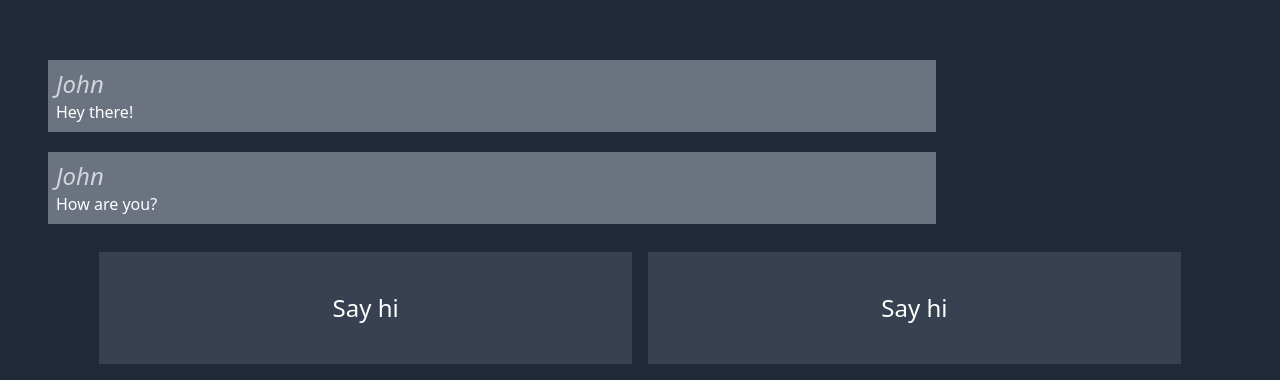
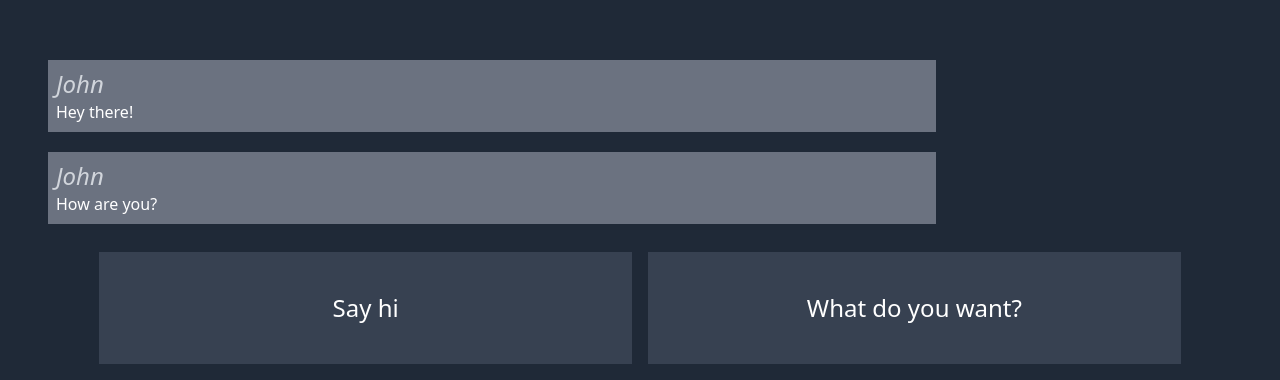
Before and after one commit to bigbeno37/react-interactive-story-prototype, a React (Vite) app: page / in a window 1280 px wide. Shown: the part 420-800 px from the top of the page. Built offline with nearby package versions, Linux system fonts and the light colour scheme.

Commit message:
Added more choices and outcomes; Refactored types out of Engine.ts; Adjusted styling of You dialogue

```diff
--- /dev/null
+++ b/src/Outcome.ts
@@ -0,0 +1,14 @@
+import {Event} from './types/Event';
+import {Milliseconds} from './types/utils';
+
+export type WaitEvent = {
+	type: 'WAIT',
+	duration: Milliseconds
+}
+
+export const wait = (duration: Milliseconds): WaitEvent => ({
+	type: 'WAIT',
+	duration
+});
+
+export type Outcome = () => Generator<Event | WaitEvent, void>;
--- a/src/components/App.tsx
+++ b/src/components/App.tsx
@@ -1,8 +1,10 @@
 import {Dialogue} from './Dialogue';
 import {Choices} from './Choices';
-import {Event, Milliseconds, Outcome, ShowChoicesEvent, ShowDialogueEvent} from '../Engine';
 import {useEffect, useMemo, useRef, useState} from 'react';
-import {CHOICES, INITIAL_OUTCOME, OUTCOMES} from '../story/chapter1';
+import {CHOICES, InitialOutcome, OUTCOMES} from '../story/chapter1';
+import {Event, ShowChoicesEvent, ShowDialogueEvent} from '../types/Event';
+import {Milliseconds} from '../types/utils';
+import {Outcome} from '../Outcome';
 
 const pause = (duration: Milliseconds) => new Promise(resolve => setTimeout(resolve, duration));
 
@@ -58,7 +60,7 @@ const useEngine = (initialOutcome: Outcome): [ShowDialogueEvent[], ShowChoicesEv
 };
 
 export const App = () => {
-	const [dialogue, choices, selectChoice] = useEngine(INITIAL_OUTCOME);
+	const [dialogue, choices, selectChoice] = useEngine(InitialOutcome);
 
 	return <div className="h-full flex flex-col bg-gray-800">
 		<div className="h-full self-center p-2 flex flex-col w-full xl:w-[1200px]">
--- a/src/components/Choice.tsx
+++ b/src/components/Choice.tsx
@@ -1,7 +1,7 @@
 import {CHOICES} from '../story/chapter1';
 
 type ChoiceProps = {
-	choice: string,
+	choice: keyof typeof CHOICES,
 	selectChoice: (choice: keyof typeof CHOICES) => void
 };
 
@@ -10,6 +10,6 @@ export const Choice = ({ choice, selectChoice }: ChoiceProps) => {
 		className="text-white w-[45%] bg-gray-700 m-2 text-2xl"
 		onClick={() => selectChoice(choice)}
 	>
-		{ CHOICES[choice].text }
+		{ (CHOICES[choice] ?? { text: `${choice} is not listed in CHOICES!` }).text }
 	</button>;
 };
--- a/src/components/Choices.tsx
+++ b/src/components/Choices.tsx
@@ -2,7 +2,7 @@ import {Choice} from './Choice';
 import {CHOICES} from '../story/chapter1';
 
 type ChoicesProps = {
-	choices: string[],
+	choices: Array<keyof typeof CHOICES>,
 	selectChoice: (choice: keyof typeof CHOICES) => void
 };
 
--- a/src/components/Dialogue.tsx
+++ b/src/components/Dialogue.tsx
@@ -1,11 +1,10 @@
 type DialogueProps = {
 	name: string,
 	text: string,
-	align?: 'LEFT' | 'RIGHT'
 };
 
-export const Dialogue = ({ name, text, align }: DialogueProps) => (
-	<div className={`w-3/4 text-white bg-gray-500 p-2 mb-5 ${align === 'RIGHT' && 'self-end'}`}>
+export const Dialogue = ({ name, text }: DialogueProps) => (
+	<div className={`w-3/4 text-white bg-gray-500 p-2 mb-5 ${name === 'You' && 'self-end bg-blue-600'}`}>
 		<h1 className="text-gray-300 italic text-2xl">{name}</h1>
 		<p>{text}</p>
 	</div>
--- a/src/story/chapter1.ts
+++ b/src/story/chapter1.ts
@@ -1,14 +1,11 @@
-import {choices, dialogue, Outcome, wait} from '../Engine';
+import {choices, dialogue} from '../types/Event';
+import {Outcome, wait} from '../Outcome';
 
-export const INITIAL_OUTCOME: Outcome = function* () {
+export const InitialOutcome: Outcome = function* () {
 	yield dialogue('John', 'Hey there!');
 	yield wait(2000);
 	yield dialogue('John', 'How are you?');
-	yield choices('SAY_HI', 'SAY_HI');
-};
-
-export const OUTCOMES = {
-	INITIAL_OUTCOME
+	yield choices('SayHiChoice', 'WhatDoYouWantChoice');
 };
 
 type Choice = {
@@ -17,14 +14,37 @@ type Choice = {
 	outcome: keyof typeof OUTCOMES
 }
 
-const SAY_HI: Choice = {
+const SayHiChoice: Choice = {
 	text: 'Say hi',
 	effects(state) {
 		//
 	},
-	outcome: 'INITIAL_OUTCOME'
+	outcome: 'SayHiOutcome'
 };
 
-export const CHOICES: Record<string, Choice> = {
-	SAY_HI
+export const SayHiOutcome: Outcome = function* () {
+	yield dialogue('You', 'Hi');
 };
+
+export const WhatDoYouWantChoice: Choice = {
+	text: 'What do you want?',
+	effects(state) {
+		//
+	},
+	outcome: 'WhatDoYouWantOutcome'
+};
+
+export const WhatDoYouWantOutcome: Outcome = function* () {
+	yield dialogue('You', 'What? What do you want?');
+};
+
+export const OUTCOMES = {
+	InitialOutcome,
+	SayHiOutcome,
+	WhatDoYouWantOutcome
+};
+
+export const CHOICES = {
+	SayHiChoice,
+	WhatDoYouWantChoice
+};
--- a/src/Engine.ts
+++ b/src/types/Event.ts
@@ -1,4 +1,4 @@
-import {CHOICES} from './story/chapter1';
+import {CHOICES} from '../story/chapter1';
 
 export type ShowDialogueEvent = {
 	type: 'SHOW_DIALOGUE',
@@ -26,18 +26,4 @@ export type HideChoicesEvent = {
 	type: 'HIDE_CHOICES'
 };
 
-export type Milliseconds = number;
-
-export type WaitEvent = {
-	type: 'WAIT',
-	duration: Milliseconds
-}
-
-export const wait = (duration: Milliseconds): WaitEvent => ({
-	type: 'WAIT',
-	duration
-});
-
 export type Event = ShowDialogueEvent | ShowChoicesEvent | HideChoicesEvent;
-
-export type Outcome = () => Generator<Event | WaitEvent, void>;
--- /dev/null
+++ b/src/types/utils.ts
@@ -0,0 +1 @@
+export type Milliseconds = number;
```
Also changed, not shown: 5 other files (tests, documents, lock files or other folders).
